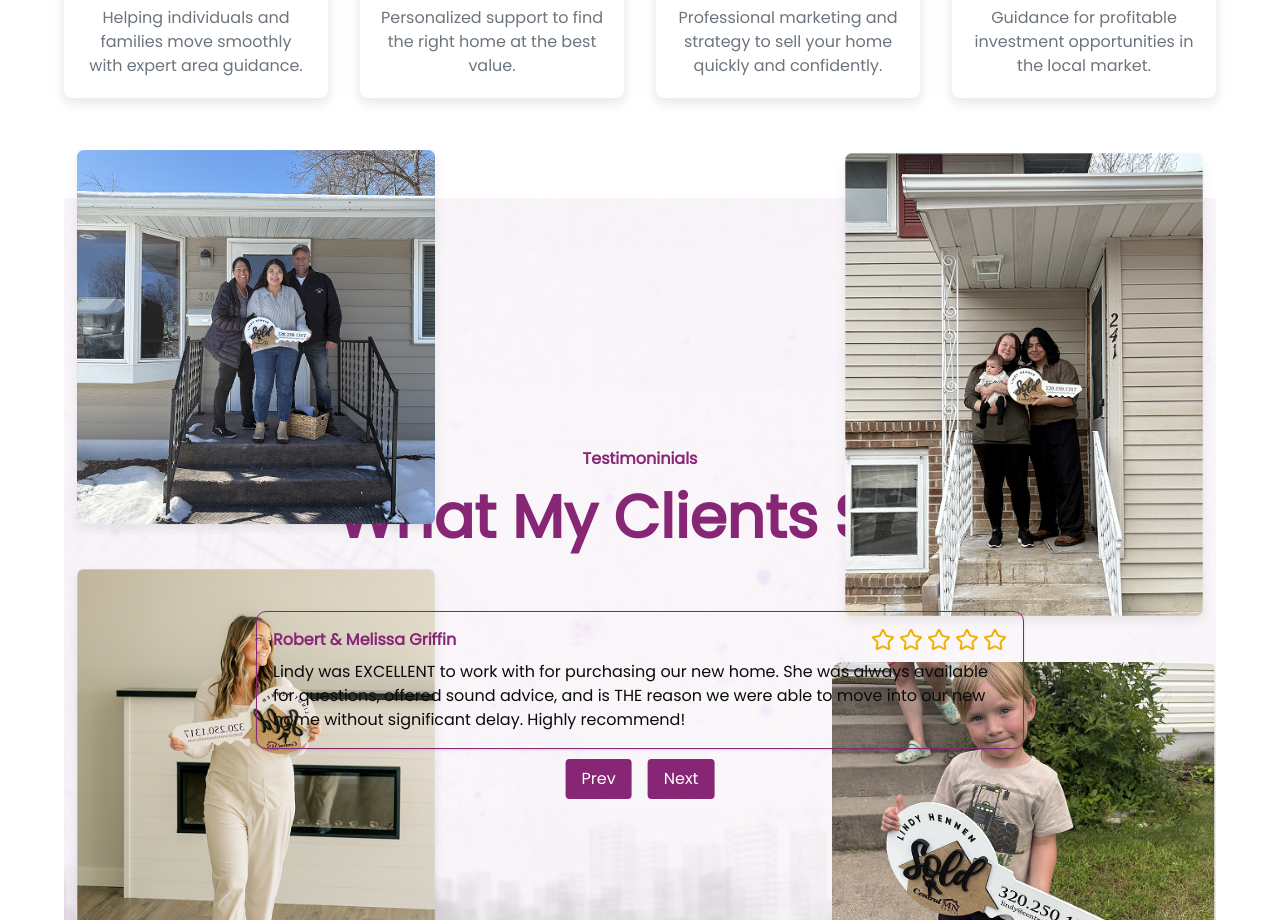
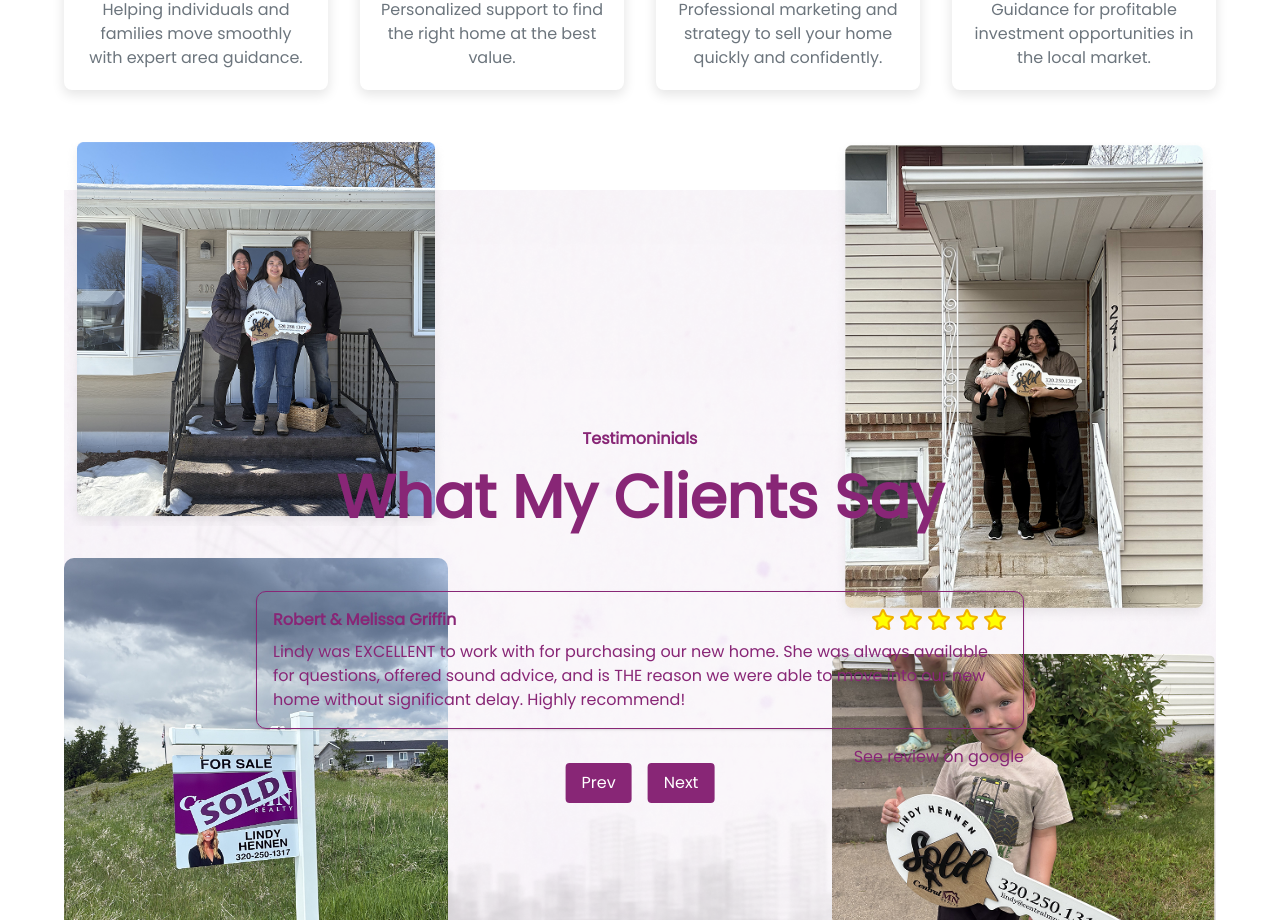
Before and after one commit to FSDTeam-SAA/lindyhennen, a Next.js app: page / in a window 1280 px wide. Shown: the part 1880-2800 px from the top of the page. Built offline with nearby package versions, Linux system fonts and the light colour scheme.

Commit message:
fix: testimonial section responsiveness and twitter icon

```diff
--- a/src/components/about.tsx
+++ b/src/components/about.tsx
@@ -61,7 +61,7 @@ export default function About() {
   ];
   return (
     <section className="lg:pt-20 pt-8 pb-5">
-      <div className="container mx-auto px-2 lg:px-0">
+      <div className="container mx-auto">
         <div className="space-y-12">
           {/* About Hennen Content */}
           <div className="grid grid-cols-1 lg:grid-cols-5 items-center lg:gap-10 gap-5">
--- a/src/components/contact/SentUsMessage.tsx
+++ b/src/components/contact/SentUsMessage.tsx
@@ -76,7 +76,7 @@ export const SentUsMessage = () => {
 
   return (
     <section className="my-16 md:my-20">
-      <div className="container mx-auto px-4 md:px-8">
+      <div className="container mx-auto">
         <div className="grid grid-cols-1 lg:grid-cols-2 gap-5 items-center">
           {/* Image Section */}
           <div className="hidden lg:flex items-center justify-center">
--- a/src/components/navbar.tsx
+++ b/src/components/navbar.tsx
@@ -7,7 +7,6 @@ import {
   X,
   Menu,
   Facebook,
-  Twitter,
   Linkedin,
   Phone,
   Mail,
@@ -21,8 +20,8 @@ export default function Navbar() {
     <>
       {/* Main Navbar */}
       <nav className="bg-linear-to-tr from-pink-200 via-white to-pink-200 border-b border-gray-200">
-        <div className="container mx-auto">
-          <div className="lg:pt-5 flex items-center justify-between">
+        <div className="container mx-auto hidden md:block">
+          <div className="md:pt-3 flex items-center justify-between">
             <div className="items-center gap-3 hidden md:flex">
               <a
                 href="tell:13202501317"
@@ -47,14 +46,6 @@ export default function Navbar() {
                 className="text-gray-700 hover:text-primary transition-colors"
               >
                 <Instagram />
-              </a>
-              <a
-                href="https://twitter.com/MernSahed"
-                target="_blank"
-                aria-label="Twitter"
-                className="text-gray-700 hover:text-primary transition-colors"
-              >
-                <Twitter />
               </a>
               <a
                 href="https://www.linkedin.com/in/mern-sahed/"
@@ -178,14 +169,6 @@ export default function Navbar() {
                 <a
                   href="#"
                   target="_blank"
-                  aria-label="Instagram"
-                  className="flex items-center justify-center rounded-full text-primary transition-colors"
-                >
-                  <Twitter />
-                </a>
-                <a
-                  href="#"
-                  target="_blank"
                   aria-label="LinkedIn"
                   className="flex items-center justify-center rounded-full text-primary transition-colors"
                 >
--- a/src/components/testimonial.tsx
+++ b/src/components/testimonial.tsx
@@ -3,6 +3,7 @@
 import { Star } from "lucide-react";
 import Image from "next/image";
 import React, { useState } from "react";
+import { id } from "zod/locales";
 
 export default function Testimonial() {
   const reviews = [
@@ -12,6 +13,7 @@ export default function Testimonial() {
       rating: 5,
       comment:
         "Lindy was EXCELLENT to work with for purchasing our new home. She was always available for questions, offered sound advice, and is THE reason we were able to move into our new home without significant delay. Highly recommend!",
+      href: "https://maps.app.goo.gl/hvXotenRnkSDQaeu8",
     },
     {
       id: 2,
@@ -19,6 +21,7 @@ export default function Testimonial() {
       rating: 5,
       comment:
         "Lindy helped us buy our first home, and the entire process went better than I ever could have imagined! She is very knowledgeable, super communicative, and really had our best interest in mind through the whole process. She went above and beyond to help us out every step of the way. If you are looking to buy or sell, I 100% recommend reaching out to Lindy!",
+      href: "https://maps.app.goo.gl/DvepXrA3T4rTTMt6A",
     },
     {
       id: 3,
@@ -26,6 +29,7 @@ export default function Testimonial() {
       rating: 5,
       comment:
         "We couldn't asked for a better realtor for our first home buying experience. Lindy is an expert in her field! I would recommend her to all my friends and family!",
+      href: "https://maps.app.goo.gl/Uv61GpzWmsTaMDto9",
     },
     {
       id: 4,
@@ -33,6 +37,7 @@ export default function Testimonial() {
       rating: 5,
       comment:
         "Office staff is always friendly and helpful.  I can't say enough good things about Dr. Colby.  Thorough, caring, concerned and always explains things in detail.  I absolutely trust his judgment and feel that he has my best interests at heart.  I am a loyal patient!",
+      href: "https://maps.app.goo.gl/tn4DB8C7vsdhC93AA",
     },
     {
       id: 5,
@@ -40,6 +45,7 @@ export default function Testimonial() {
       rating: 5,
       comment:
         "Great Realtor and overall great person, very helpful and extremely intelligent, very glad I chose Lindy to be my realtor, would recommend her to anyone looking to own a home!",
+      href: "https://maps.app.goo.gl/N5xkh8dyiBF2BaX79",
     },
     {
       id: 6,
@@ -47,6 +53,47 @@ export default function Testimonial() {
       rating: 5,
       comment:
         "Lindy was great to work with. Super friendly, knowledgeable and great communication.",
+      href: "https://maps.app.goo.gl/1E5QwnFwbbH8yZ1k8",
+    },
+    {
+      id: 7,
+      name: "Andi Boo",
+      rating: 5,
+      comment:
+        "Lindy was so amazing in helping us with everything. She made the whole process feel so much easier. I can't recommend her enough.",
+      href: "https://maps.app.goo.gl/kRMWnrCzY7RznJwn9",
+    },
+    {
+      id: 8,
+      name: "Lain Harken",
+      rating: 5,
+      comment:
+        "Lindy is great, super professional and speedy responses. She answered all my questions and concerns",
+      href: "https://maps.app.goo.gl/MHoEdyL6EJq6ehZF6",
+    },
+    {
+      id: 9,
+      name: "Andrea Hennen",
+      rating: 5,
+      comment:
+        "Lindy was great to work with through the whole process and guided us along every step of the way. I couldn’t give a higher rating or I would!",
+      href: "https://maps.app.goo.gl/z5bF7PzTjXJ4C7Gb6",
+    },
+    {
+      id: 10,
+      name: "Luke Vanbeck",
+      rating: 5,
+      comment:
+        "Lindy helped us find our first home and was great to work with!",
+      href: "https://maps.app.goo.gl/c9bDvjYQHhKGA4u56",
+    },
+    {
+      id: 11,
+      name: "Alicia Gerads",
+      rating: 5,
+      comment:
+        "Lindy was so great! She was so prompt with everything; always got back to us immediately when we emailed her or had any questions. I felt so prepared going into closing with all the advice she gave us. And she was super down to earth, great personality. We would recommend Lindy to anyone!",
+      href: "https://maps.app.goo.gl/NsumPykxmsHtovtB8",
     },
   ];
 
@@ -68,8 +115,8 @@ export default function Testimonial() {
 
   return (
     <section className="lg:py-20 py-8">
-      <div className="container mx-auto min-h-screen relative bg-[url('/testimonial.png')] bg-cover bg-center bg-no-repeat">
-        <div className="absolute right-0 -top-12">
+      <div className="container mx-auto min-h-screen relative overflow-hidden lg:overflow-visible z-20 bg-[url('/testimonial.png')] bg-cover bg-center bg-no-repeat">
+        <div className="absolute right-0 -top-12 z-10">
           <Image
             src="/client1.png"
             alt="client"
@@ -78,7 +125,7 @@ export default function Testimonial() {
             className="w-96 aspect-4/5 object-cover rounded-lg"
           />
         </div>
-        <div className="absolute right-0 -bottom-12">
+        <div className="absolute right-0 -bottom-12 z-10">
           <Image
             src="/client2.png"
             alt="client"
@@ -87,16 +134,16 @@ export default function Testimonial() {
             className="w-96 aspect-square object-cover rounded-lg"
           />
         </div>
-        <div className="absolute left-0 -bottom-12">
+        <div className="absolute left-0 -bottom-12 z-10">
           <Image
             src="/client3.png"
-            alt="client"
+            alt="client3"
             width={500}
             height={500}
             className="w-96 aspect-4/5 object-cover rounded-lg"
           />
         </div>
-        <div className="absolute left-0 -top-12">
+        <div className="absolute left-0 -top-12 z-10">
           <Image
             src="/client4.png"
             alt="client"
@@ -106,22 +153,28 @@ export default function Testimonial() {
           />
         </div>
 
-        <div className="h-screen flex justify-center items-center">
+        <div className="absolute inset-0 w-full bg-black opacity-80 z-10 lg:hidden rounded-md"></div>
+
+        <div className="h-screen flex justify-center items-center z-30 relative">
           <div className="space-y-16 max-w-4xl">
             <div className="text-center space-y-4">
-              <h5 className="lg:text-base text-sm">Testimoninials</h5>
-              <h2 className="lg:text-6xl font-bold">What My Clients Say</h2>
+              <h5 className="lg:text-base text-sm text-white! lg:text-primary!">Testimoninials</h5>
+              <h2 className="lg:text-6xl font-bold text-white! lg:text-primary!">What My Clients Say</h2>
             </div>
-            <div className="relative w-full max-w-3xl mx-auto">
+            <div className="relative w-full max-w-3xl mx-auto px-2 lg:px-0">
               {/* Review Item */}
               <div className="p-4 border border-primary rounded-lg shadow-sm">
                 <div>
                   <div className="flex items-center justify-between">
-                    <h5>{review.name}</h5>
+                    <h5 className="text-white! lg:text-primary!">{review.name}</h5>
                     <div className="flex items-center gap-1">
                       {[1, 2, 3, 4, 5].map((star) =>
                         star <= review.rating ? (
-                          <Star key={star} className="text-yellow-500" />
+                          <Star
+                            key={star}
+                            className="text-yellow-500"
+                            fill="yellow"
+                          />
                         ) : (
                           <Star key={star} className="text-gray-300" />
                         )
@@ -129,7 +182,12 @@ export default function Testimonial() {
                     </div>
                   </div>
                 </div>
-                <p className="mt-2">{review.comment}</p>
+                <p className="mt-2 text-white! lg:text-primary!">{review.comment}</p>
+              </div>
+              <div className="text-end text-white lg:text-primary translate-y-1 lg:translate-y-4">
+                <a href={review.href} target="_blank" className="text-xs lg:text-base">
+                  See review on google
+                </a>
               </div>
 
               {/* Navigation Buttons */}
```
Also changed, not shown: src/components/Footer.tsx (+7 -14 lines), public/client3.png.
